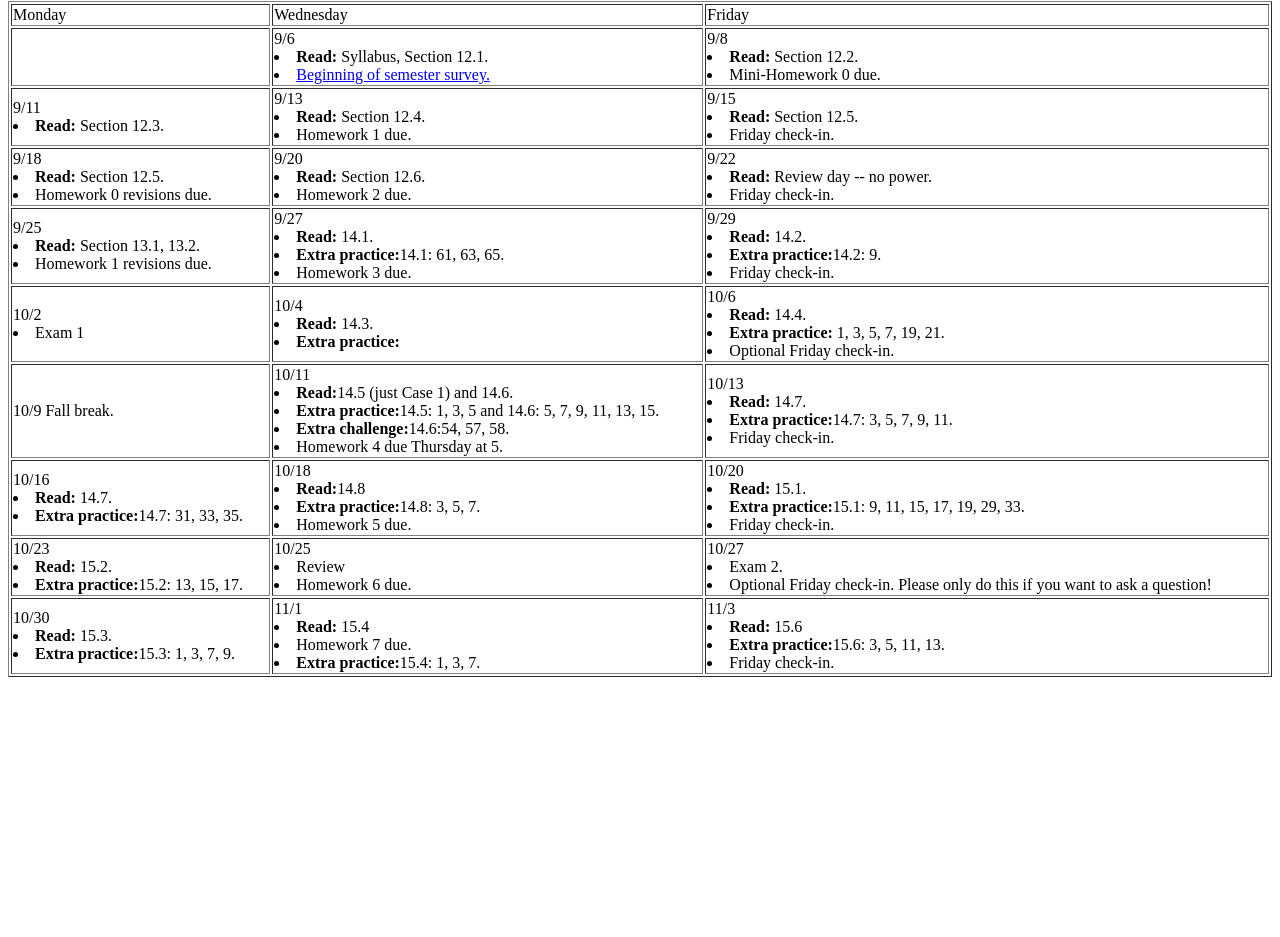
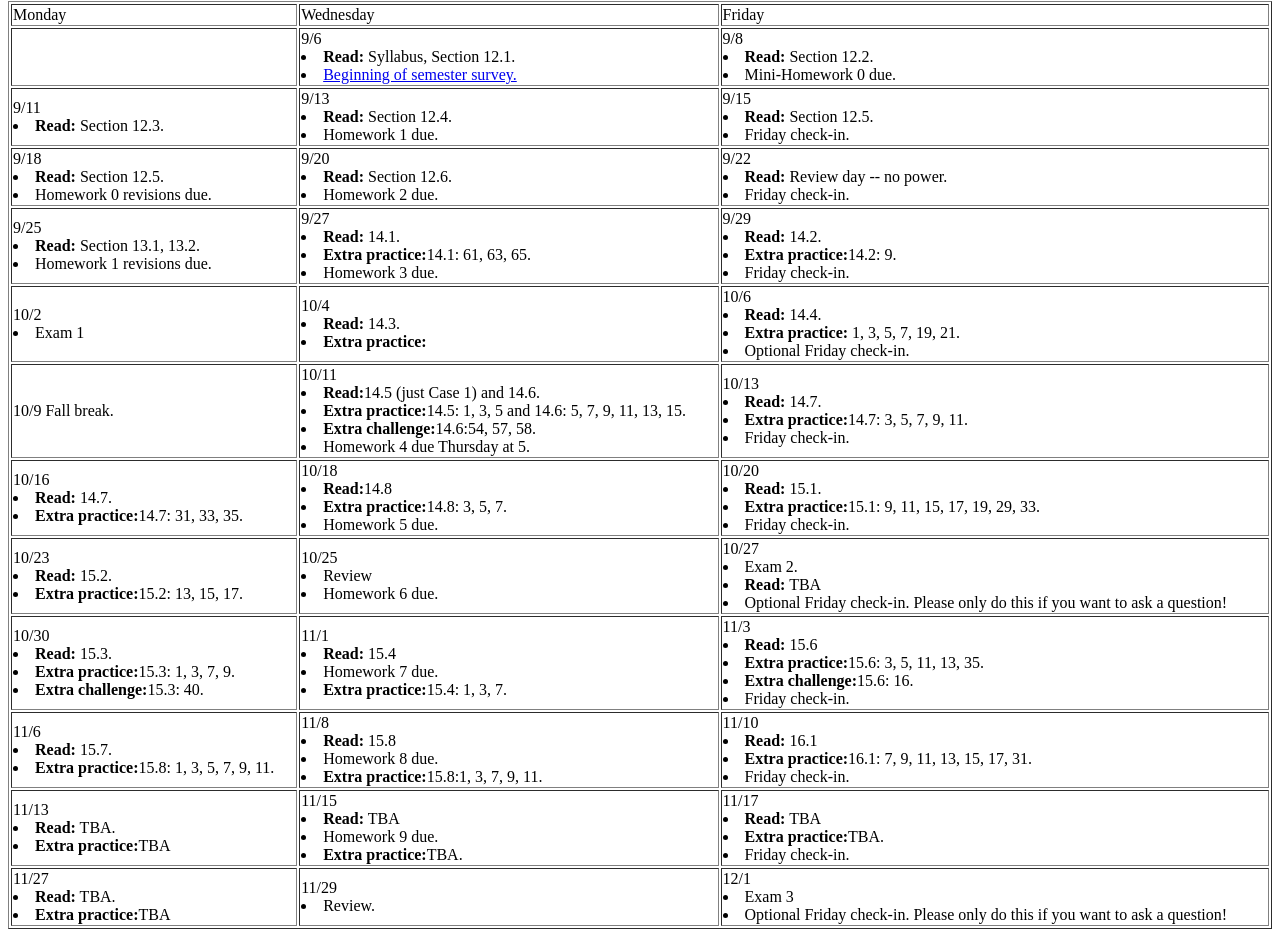
Before and after one commit to jessicasidman/multivariable, a plain HTML site: page index.html in a window 1280 px wide. Shown: the part 170-1107 px from the top of the page. Before the commit the page ends 855 px from the top, so only its background shows below. Drawn offline with Linux system fonts and the light colour scheme.

Commit message:
Update index.html

```diff
--- a/index.html
+++ b/index.html
@@ -231,6 +231,7 @@
 
       <li>Exam 2.
       </li>
+	<li><b>Read:</b> TBA</li>
 <li>Optional Friday check-in.  Please only do this if you want to ask
       a question!
      </li>
@@ -238,12 +239,13 @@
       </td>
     </tr>
 
-
+<tr>
     	<td>
 	 10/30
 	  <li><b>Read:</b> 15.3.
 	</li>
 	<li><b>Extra practice:</b>15.3: 1, 3, 7, 9.</li>
+	<li><b>Extra challenge:</b>15.3: 40.</li>
 	</td>
       <td>
 	11/1
@@ -256,10 +258,83 @@
 
       <li><b>Read:</b> 15.6</li>
       </li>
-      <li><b>Extra practice:</b>15.6: 3, 5, 11, 13.</li>
+      <li><b>Extra practice:</b>15.6: 3, 5, 11, 13, 35.</li>
+      <li><b>Extra challenge:</b>15.6: 16.</li>
 <li>Friday check-in.
      </li>
 
+      </td>
+    </tr>
+
+    <tr>
+    	<td>
+	 11/6
+	  <li><b>Read:</b> 15.7.
+	</li>
+	<li><b>Extra practice:</b>15.8: 1, 3, 5, 7, 9, 11.</li>
+	</td>
+      <td>
+	11/8
+
+	<li><b>Read:</b> 15.8</li>
+	<li>Homework 8 due.</li>
+	<li><b>Extra practice:</b>15.8:1, 3, 7, 9, 11.</li>
+      </td>
+      <td>11/10
+
+      <li><b>Read:</b> 16.1</li>
+      </li>
+      <li><b>Extra practice:</b>16.1: 7, 9, 11, 13, 15, 17, 31.</li>
+<li>Friday check-in.
+     </li>
+
+      </td>
+    </tr>
+
+     <tr>
+    	<td>
+	 11/13
+	  <li><b>Read:</b> TBA.
+	</li>
+	<li><b>Extra practice:</b>TBA</li>
+	</td>
+      <td>
+	11/15
+
+	<li><b>Read:</b> TBA</li>
+	<li>Homework 9 due.</li>
+	<li><b>Extra practice:</b>TBA.</li>
+      </td>
+      <td>11/17
+
+      <li><b>Read:</b> TBA</li>
+      </li>
+      <li><b>Extra practice:</b>TBA.</li>
+<li>Friday check-in.
+     </li>
+
+      </td>
+    </tr>
+
+     <tr>
+    	<td>
+	 11/27
+	  <li><b>Read:</b> TBA.
+	</li>
+	<li><b>Extra practice:</b>TBA</li>
+	</td>
+      <td>
+	11/29
+
+	<li>Review.</li>
+      </td>
+      <td>12/1
+
+      <li>Exam 3</li>
+      </li>
+<li>Optional Friday check-in.  Please only do this if you want to ask
+      a question!
+     </li>
       </td>
     </tr>
 </Tbody>
```
